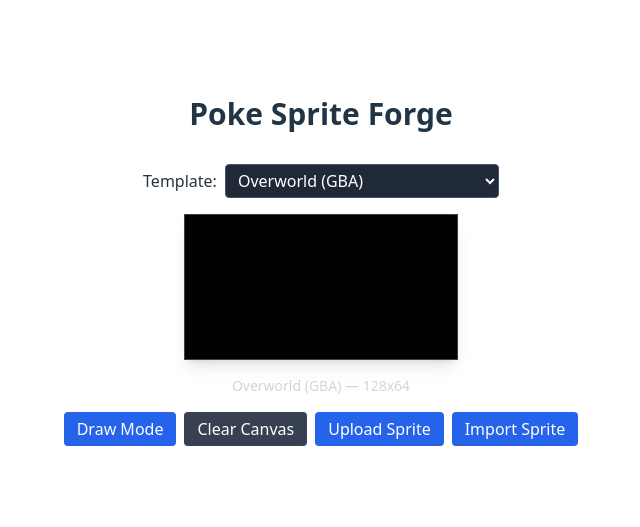
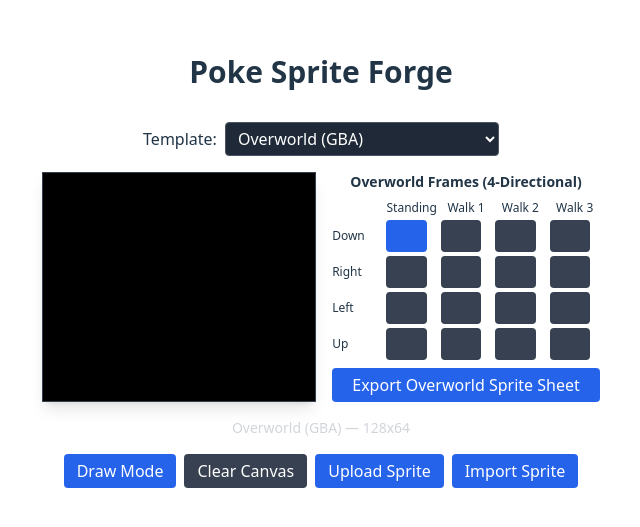
Before and after one commit to Traceerickson/PokeSpriteEditor, a React (Vite) app in the folder poke-sprite-forge/frontend/: page / in a window 1280 px wide. Shown: the part 121-648 px from the top of the page, without its empty margins (319-959 px from the left). Built offline with nearby package versions, Linux system fonts and the light colour scheme.

Commit message:
Add overworld frame selector and export

```diff
--- a/poke-sprite-forge/frontend/src/CanvasEditor.tsx
+++ b/poke-sprite-forge/frontend/src/CanvasEditor.tsx
@@ -9,6 +9,7 @@ interface SpriteTemplate {
   frameHeight?: number;
   framesAcross?: number;
   framesDown?: number;
+  type?: 'overworld' | 'battle' | 'custom';
 }
 
 const TEMPLATES: SpriteTemplate[] = [
@@ -21,6 +22,7 @@ const TEMPLATES: SpriteTemplate[] = [
     frameHeight: 16,
     framesAcross: 4,
     framesDown: 4,
+    type: 'overworld',
   },
   {
     id: 'ow-ds',
@@ -31,24 +33,28 @@ const TEMPLATES: SpriteTemplate[] = [
     frameHeight: 32,
     framesAcross: 4,
     framesDown: 4,
+    type: 'overworld',
   },
   {
     id: 'battle-front-g34',
     name: 'Battle Sprite (Gen 3–4 Front)',
     width: 80,
     height: 80,
+    type: 'battle',
   },
   {
     id: 'battle-back-g34',
     name: 'Battle Sprite (Gen 3–4 Back)',
     width: 80,
     height: 80,
+    type: 'battle',
   },
   {
     id: 'battle-g5',
     name: 'Battle Sprite (Gen 5 Front/Back)',
     width: 96,
     height: 96,
+    type: 'battle',
   },
 ];
 
@@ -65,6 +71,12 @@ export default function CanvasEditor() {
   const [isDrawing, setIsDrawing] = useState(false);
   const [isErasing, setIsErasing] = useState(false);
   const [downloadUrl, setDownloadUrl] = useState<string | null>(null);
+
+  const DIRECTIONS = ['Down', 'Right', 'Left', 'Up'];
+  const FRAME_LABELS = ['Standing', 'Walk 1', 'Walk 2', 'Walk 3'];
+  const [activeDirection, setActiveDirection] = useState(0);
+  const [activeFrame, setActiveFrame] = useState(0);
+  const frameMapRef = useRef<Record<number, Record<number, ImageData | null>>>({});
 
   const drawGrid = useCallback(
     (ctx: CanvasRenderingContext2D) => {
@@ -173,6 +185,11 @@ export default function CanvasEditor() {
       bufferRef.current = buffer;
     }
 
+    frameMapRef.current = {};
+    for (let d = 0; d < 4; d++) frameMapRef.current[d] = {};
+    setActiveDirection(0);
+    setActiveFrame(0);
+
     redraw();
   }, [canvasWidth, canvasHeight, template, redraw]);
 
@@ -219,11 +236,42 @@ export default function CanvasEditor() {
     setIsDrawing(false);
   };
 
+  const saveCurrentFrame = () => {
+    const buffer = bufferRef.current;
+    if (!buffer) return;
+    const ctx = buffer.getContext('2d');
+    if (!ctx) return;
+    const data = ctx.getImageData(0, 0, template.width, template.height);
+    if (!frameMapRef.current[activeDirection]) frameMapRef.current[activeDirection] = {};
+    frameMapRef.current[activeDirection][activeFrame] = data;
+  };
+
+  const loadFrame = (dir: number, fr: number) => {
+    const buffer = bufferRef.current;
+    if (!buffer) return;
+    const ctx = buffer.getContext('2d');
+    if (!ctx) return;
+    ctx.clearRect(0, 0, template.width, template.height);
+    const data = frameMapRef.current[dir]?.[fr];
+    if (data) ctx.putImageData(data, 0, 0);
+    redraw();
+  };
+
+  const handleFrameSelect = (dir: number, fr: number) => {
+    saveCurrentFrame();
+    setActiveDirection(dir);
+    setActiveFrame(fr);
+    loadFrame(dir, fr);
+  };
+
   const clearCanvas = () => {
     const buffer = bufferRef.current;
     if (!buffer) return;
     const ctx = buffer.getContext('2d');
     ctx?.clearRect(0, 0, template.width, template.height);
+    if (frameMapRef.current[activeDirection]) {
+      frameMapRef.current[activeDirection][activeFrame] = null;
+    }
     redraw();
     setDownloadUrl(null);
   };
@@ -243,6 +291,38 @@ export default function CanvasEditor() {
       const body = (await res.json()) as { url: string };
       setDownloadUrl(body.url);
     }
+  };
+
+  const exportOverworldSheet = () => {
+    saveCurrentFrame();
+    if (template.type !== 'overworld' || !template.frameWidth || !template.frameHeight) return;
+
+    const out = document.createElement('canvas');
+    out.width = template.frameWidth * 4;
+    out.height = template.frameHeight * 4;
+    const ctx = out.getContext('2d');
+    if (!ctx) return;
+
+    for (let d = 0; d < 4; d++) {
+      for (let f = 0; f < 4; f++) {
+        const data = frameMapRef.current[d]?.[f] || frameMapRef.current[d]?.[0];
+        if (data) ctx.putImageData(data, f * template.frameWidth, d * template.frameHeight);
+      }
+    }
+
+    const scaled = document.createElement('canvas');
+    const scaleFactor = 4;
+    scaled.width = out.width * scaleFactor;
+    scaled.height = out.height * scaleFactor;
+    const sctx = scaled.getContext('2d');
+    if (!sctx) return;
+    sctx.imageSmoothingEnabled = false;
+    sctx.drawImage(out, 0, 0, scaled.width, scaled.height);
+    const url = scaled.toDataURL('image/png');
+    const a = document.createElement('a');
+    a.href = url;
+    a.download = `${template.id}_overworld_sheet.png`;
+    a.click();
   };
 
   const importSprite = () => {
@@ -267,6 +347,7 @@ export default function CanvasEditor() {
         name: 'Imported Sprite',
         width: img.width,
         height: img.height,
+        type: 'custom',
       });
     };
     img.src = URL.createObjectURL(file);
@@ -293,6 +374,7 @@ export default function CanvasEditor() {
           ))}
         </select>
       </div>
+      <div className="flex gap-4">
         <div className="border border-gray-700 shadow-lg p-2 bg-black">
           <canvas
             ref={canvasRef}
@@ -306,6 +388,44 @@ export default function CanvasEditor() {
             onPointerLeave={handlePointerUp}
             onContextMenu={(e) => e.preventDefault()}
           />
+        </div>
+        {template.type === 'overworld' && (
+          <div className="space-y-2">
+            <div className="text-center text-sm font-semibold">Overworld Frames (4-Directional)</div>
+            <div className="grid grid-cols-5 gap-1">
+              <div></div>
+              {FRAME_LABELS.map((fl) => (
+                <div key={fl} className="text-xs text-center">
+                  {fl}
+                </div>
+              ))}
+              {DIRECTIONS.map((dir, dIdx) => (
+                <>
+                  <div key={`label-${dir}`} className="text-xs flex items-center pr-1">
+                    {dir}
+                  </div>
+                  {FRAME_LABELS.map((fl, fIdx) => {
+                    const active = activeDirection === dIdx && activeFrame === fIdx;
+                    return (
+                      <button
+                        key={`${dIdx}-${fIdx}`}
+                        onClick={() => handleFrameSelect(dIdx, fIdx)}
+                        title={fl}
+                        className={`w-8 h-8 border rounded ${active ? 'bg-blue-600' : 'bg-gray-700'} hover:bg-gray-600`}
+                      />
+                    );
+                  })}
+                </>
+              ))}
+            </div>
+            <button
+              className="w-full bg-blue-600 hover:bg-blue-700 text-white px-2 py-1 rounded"
+              onClick={exportOverworldSheet}
+            >
+              Export Overworld Sprite Sheet
+            </button>
+          </div>
+        )}
       </div>
       <div className="text-sm text-center text-gray-300">
         {template.name} — {template.width}x{template.height}
```
Lines whose indentation alone changed are shown as unchanged.
